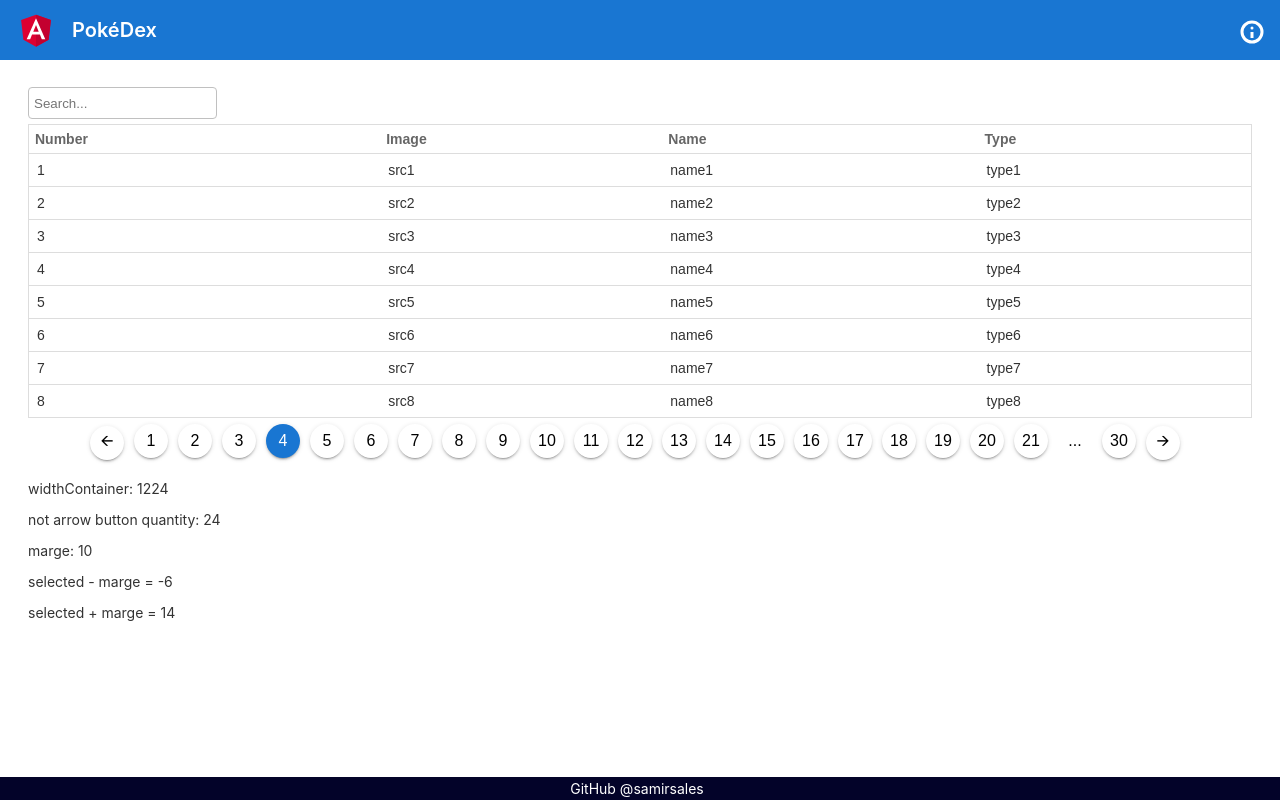
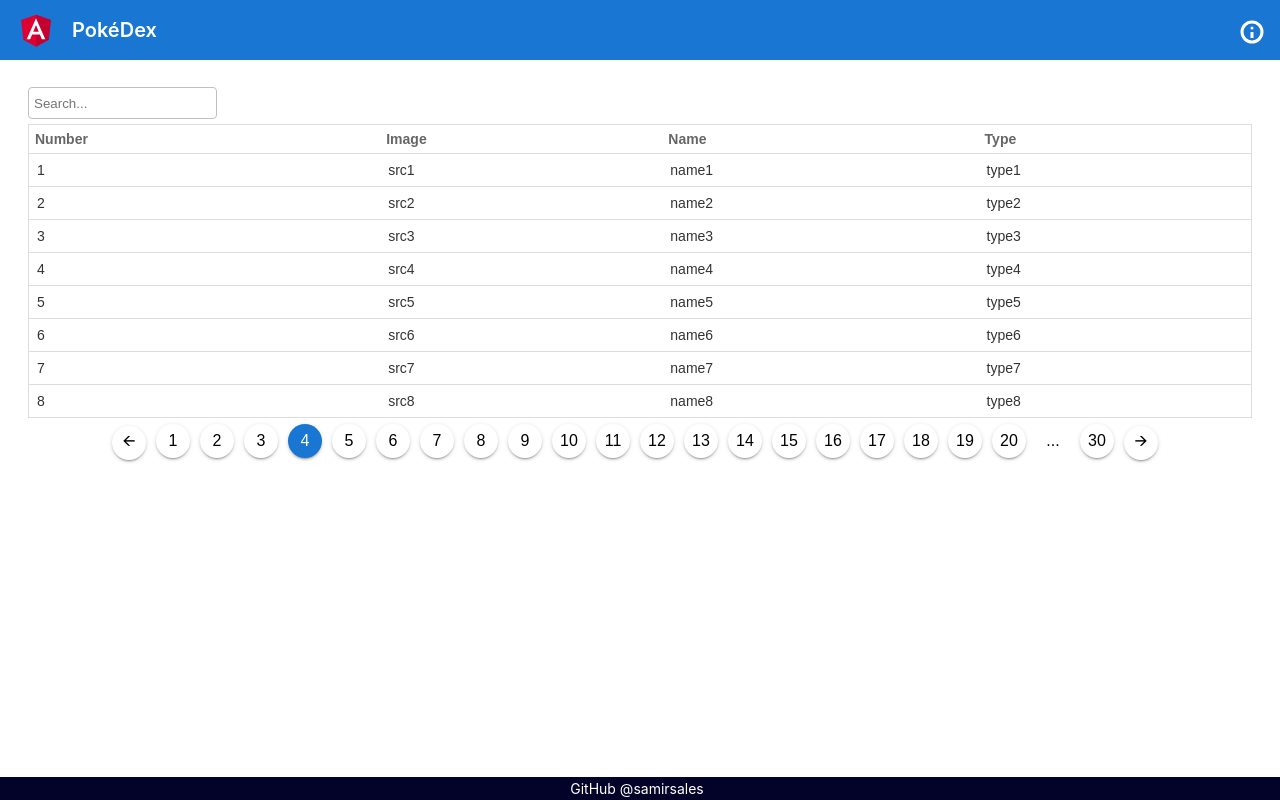
Before and after one commit to SamirSales/pokedex-angular, an Angular app: page /pokemons in a window 1280 px wide. Built offline with nearby package versions, Linux system fonts and the light colour scheme.

Commit message:
#master table-paginator.component (in progress)

```diff
--- a/src/app/components/table-paginator/table-paginator.component.html
+++ b/src/app/components/table-paginator/table-paginator.component.html
@@ -7,9 +7,3 @@
 
     <button (click)="onClickRightButton()">🡪</button>
 </div>
-
-<p>widthContainer: {{ widthContainer }}</p>
-<p>not arrow button quantity: {{ getNotArrowButtonQuantityPossible() }}</p>
-<p>marge: {{ getMarge() }}</p>
-<p>selected - marge = {{ selectedIndex - getMarge() }}</p>
-<p>selected + marge = {{ selectedIndex + getMarge() }}</p>
--- a/src/app/components/table-paginator/table-paginator.component.ts
+++ b/src/app/components/table-paginator/table-paginator.component.ts
@@ -39,7 +39,14 @@
                 elements.push(this.getThreePointsButtonElement());
 
                 if (index < this.selectedIndex) {
-                    index = marge > 0 ? this.selectedIndex - marge : this.selectedIndex - 1;
+                    if (marge > 0) {
+                        if (marge + this.selectedIndex > this.pageQuantity) {
+                            const compensation = marge + this.selectedIndex - this.pageQuantity;
+                            index = this.selectedIndex - marge - compensation - 1;
+                        } else index = this.selectedIndex - marge;
+                    } else {
+                        index = this.selectedIndex - 1;
+                    }
                 } else {
                     index = this.pageQuantity - 1;
                 }
@@ -55,8 +62,15 @@
         }
 
         const marge = this.getMarge();
-        const compensation = this.selectedIndex - marge < 0 ? (this.selectedIndex - marge - 1) * -1 : 0;
-        return index >= this.selectedIndex - marge && index <= this.selectedIndex + marge + compensation;
+
+        if (this.selectedIndex - marge < 0) {
+            const compensation = marge - this.selectedIndex;
+            return index >= this.selectedIndex - marge && index <= this.selectedIndex + marge + compensation;
+        } else if (marge + this.selectedIndex > this.pageQuantity) {
+            const compensation = marge + this.selectedIndex - this.pageQuantity;
+            return index >= this.selectedIndex - compensation - marge;
+        }
+        return index >= this.selectedIndex - marge && index <= this.selectedIndex + marge;
     }
 
     getMarge() {
```
